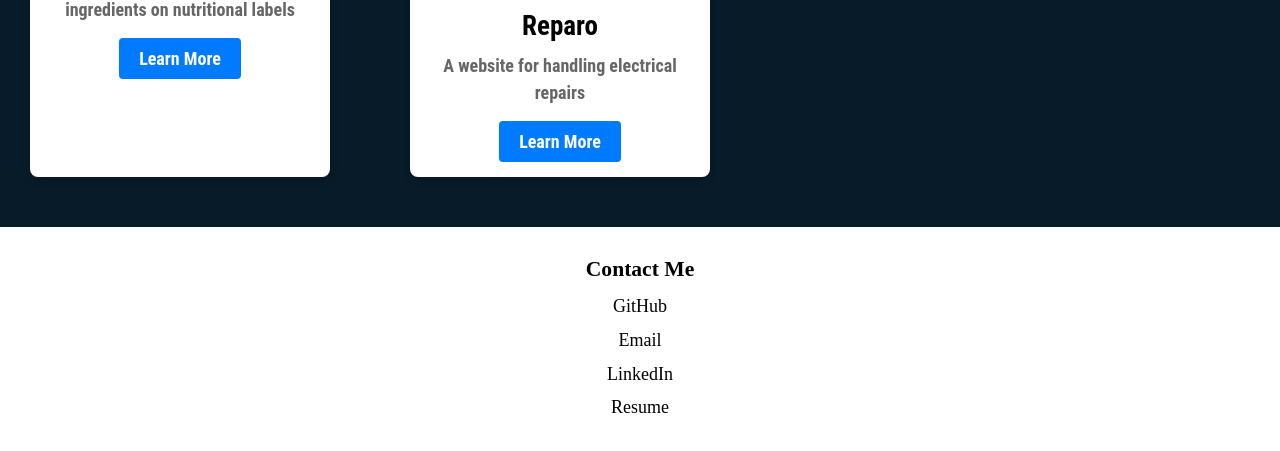
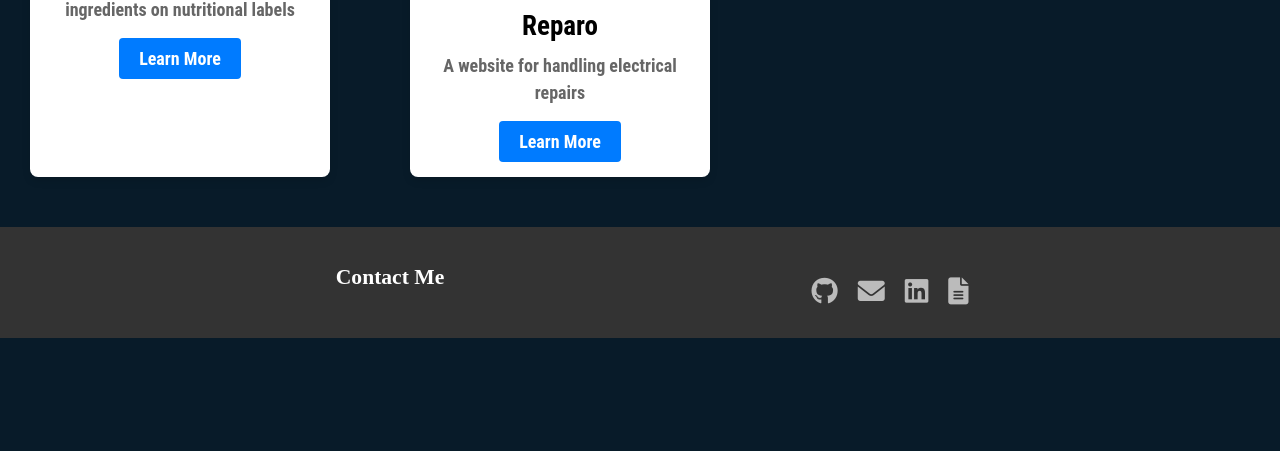
Before and after one commit to emptylis/portfolio_web, a plain HTML site: page index.html in a window 1280 px wide. Shown: the part 1322-1773 px from the top of the page. After the commit the page ends 1660 px from the top, so only its background shows below. Drawn offline with Linux system fonts and the light colour scheme; a web font is replaced by a local one.

Commit message:
add footer logos

```diff
--- a/index.html
+++ b/index.html
@@ -6,6 +6,7 @@
     <title>Document</title>
     <link rel="stylesheet" href="styles.css">
     <link rel="stylesheet" href="mediaqueries.css">
+    <link rel="stylesheet" href="https://cdnjs.cloudflare.com/ajax/libs/font-awesome/6.0.0-beta3/css/all.min.css">
 </head>
 <body>
     <nav id="desktop-nav">
@@ -63,14 +64,19 @@
     </div>
 </div>
 
+
 <footer class="footer">
     <div class="footer-container">
         <div class="footer-item">
             <h3>Contact Me</h3>
-            <p><a href="https://github.com/emptylis">GitHub</a></p>
-            <p><a href="mailto:stevealex365@gmail.com">Email</a></p>
-            <p><a href="https://www.linkedin.com/in/steve-alex-9a999a258/">LinkedIn</a></p>
-            <p><a href="resume_final.pdf">Resume</a></p>
+        </div>
+        <div class="footer-item">
+            <div class="social-icons">
+                <a href="https://github.com/emptylis" target="_blank" title="GitHub"><i class="fab fa-github"></i></a>
+                <a href="mailto:stevealex365@gmail.com" title="Email"><i class="fas fa-envelope"></i></a>
+                <a href="https://www.linkedin.com/in/steve-alex-9a999a258/" target="_blank" title="LinkedIn"><i class="fab fa-linkedin"></i></a>
+                <a href="resume_final.pdf" target="_blank" title="Resume"><i class="fas fa-file-alt"></i></a>
+            </div>
         </div>
     </div>
 </footer>
--- a/styles.css
+++ b/styles.css
@@ -220,8 +220,8 @@ section{
 }
 
 .footer {
-    background-color: white;
-    color: black;
+    background-color: #333;
+    color: white;
     padding: 20px 0;
     text-align: center;
     margin-top: 50px;
@@ -230,32 +230,43 @@ section{
     display: flex;
     justify-content: space-around;
     align-items: center;
-    flex-wrap: wrap;
     max-width: 1000px;
     margin: 0 auto;
+    flex-wrap: wrap;
 }
 .footer-item {
     font-family: "Merriweather", serif;
   font-weight: 400;
   font-style: normal;
+    flex: 1;
     margin: 10px;
+    text-align: center;
 }
 .footer-item h3 {
     margin-bottom: 10px;
     font-size: 1.2em;
 }
-.footer-item p {
+.footer-item p, .footer-item a {
     margin: 5px 0;
     font-size: 1em;
-}
-.footer-item a {
-    color: black;
+    color: #bbb;
     text-decoration: none;
     transition: color 0.3s ease;
 }
 .footer-item a:hover {
-    color: blue;
+    color: #fff;
 }
-.footer-item p, .footer-item a {
-    line-height: 1.6;
+.social-icons {
+    display: flex;
+    justify-content: center;
+    margin-top: 20px;
 }
+.social-icons a {
+    margin: 0 10px;
+    color: #bbb;
+    font-size: 1.5em;
+    transition: color 0.3s ease;
+}
+.social-icons a:hover {
+    color: #fff;
+}
```
